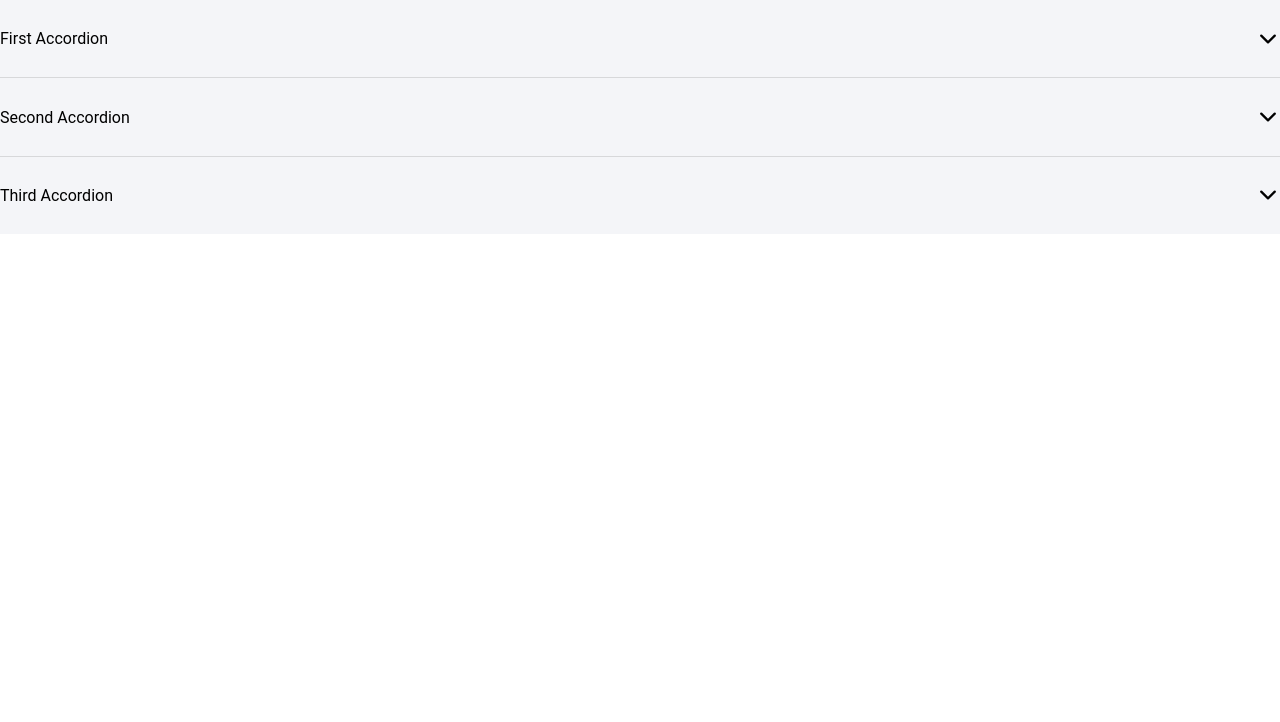
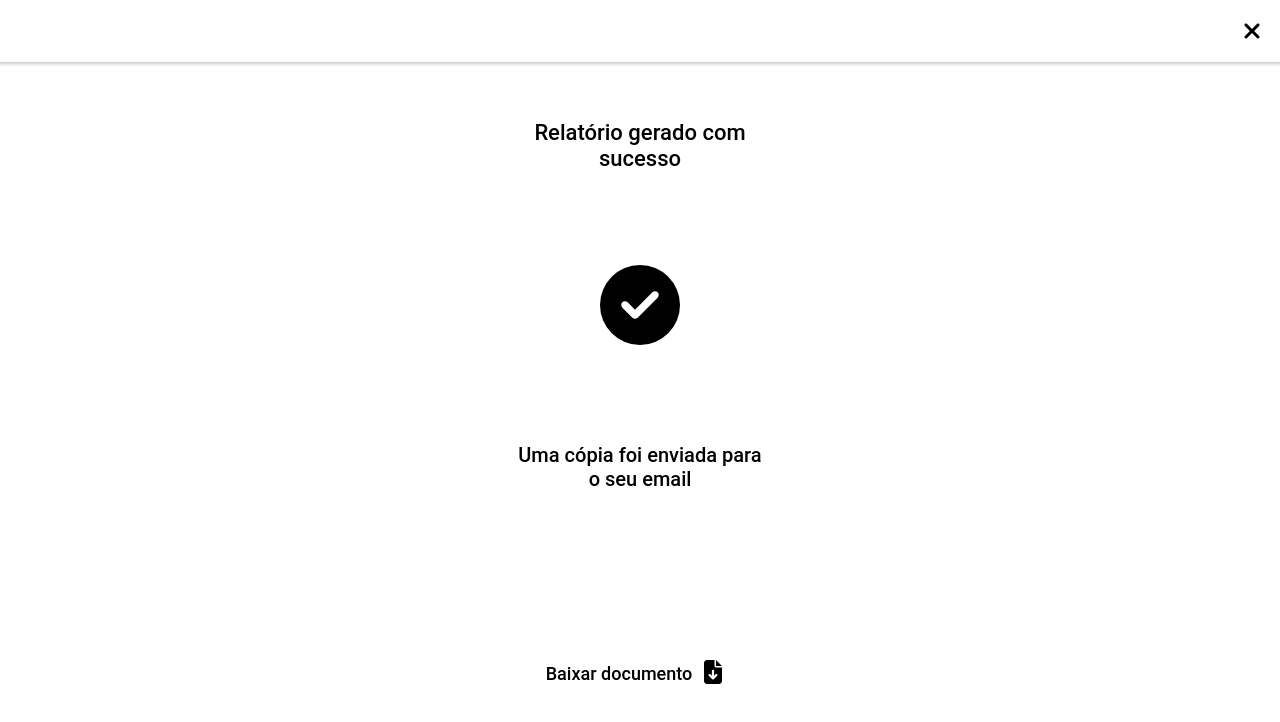
Before and after one commit to inteligentes-btg-hackathon/Frontend-ionic, a React (Create React App) app: page /successDarf in a window 1280 px wide. Shown: the top 722 px of the page. Built offline with nearby package versions, Linux system fonts and the light colour scheme.

Commit message:
feat(component): Create Page successDarf

```diff
--- a/src/pages/successDarf.tsx
+++ b/src/pages/successDarf.tsx
@@ -1,15 +1,60 @@
-import { IonPage, IonContent } from "@ionic/react";
-import HelpAccordion from "../components/HelpAccordion";
+import { IonPage, IonContent, IonFooter } from "@ionic/react";
+import {
+  faCircleCheck,
+  faFileArrowDown,
+} from "@fortawesome/free-solid-svg-icons";
+import NavHeaderDefault from "../components/headers/NavHeaderDefault";
+import { FontAwesomeIcon } from "@fortawesome/react-fontawesome";
 
+import "../styles/successDarf.css";
 
 const SuccessDarf: React.FC<{}> = ({}) => {
-  return (<>
-    <IonPage>
-      <IonContent>
-        <HelpAccordion/>
-      </IonContent>
-    </IonPage>
-  </>)
-}
+  return (
+    <>
+      <IonPage>
+      <NavHeaderDefault
+            leftArrowClickHandler={() => {
+              alert("left click");
+            }}
+            closeIconClickHandler={() => {
+              alert("close-click");
+            }}
+            showCloseButton
+          />
+        <div className="page-content">
 
-export default SuccessDarf
+          <div className="Title">
+            <h3>
+              Relatório gerado com <br /> sucesso
+            </h3>
+          </div>
+          <div className="IconCheck">
+            <FontAwesomeIcon icon={faCircleCheck} className="blockIcon" />
+          </div>
+          <div className="BlockSubtitle">
+            <h4>
+              Uma cópia foi enviada para <br /> o seu email
+            </h4>
+          </div>
+
+          <div className="downloadBlock">
+            <h5>Baixar documento</h5>
+            <div className="downloadBlockIcon">
+              <FontAwesomeIcon icon={faFileArrowDown} />
+            </div>
+          </div>
+        </div>
+        {/* <IonFooter>
+        <div className="downloadBlock">
+            <h5>Baixar documento</h5>
+            <div className="downloadBlockIcon">
+              <FontAwesomeIcon icon={faFileArrowDown} />
+            </div>
+          </div>
+        </IonFooter> */}
+      </IonPage>
+    </>
+  );
+};
+
+export default SuccessDarf;
--- a/src/styles/successDarf.css
+++ b/src/styles/successDarf.css
@@ -0,0 +1,47 @@
+/* .Title {
+  display: flex;
+  justify-content: center;
+  align-items: center;
+  text-align: center;
+  padding: 4em;
+}
+/*/
+.blockIcon {
+  font-size: 5rem;
+}
+/*/
+.IconCheck {
+  display: flex;
+  justify-content: center;
+  align-items: center;
+  text-align: center;
+  padding: 3em;
+}
+
+.BlockSubtitle {
+  display: flex;
+  justify-content: center;
+  align-items: center;
+  text-align: center;
+}
+/*/
+.downloadBlock {
+  display: flex;
+  justify-content: center;
+  align-items: center;
+  padding: 4em;
+}
+
+.downloadBlockIcon{
+  font-size: 1.5em;
+  padding: 0.5em;
+  padding-bottom: 0.3em;
+}
+.page-content {
+  display: flex;
+  flex-direction:column;
+  justify-content: space-around;
+  text-align: center;
+  align-items: center;
+  height: 100%;
+}
```
